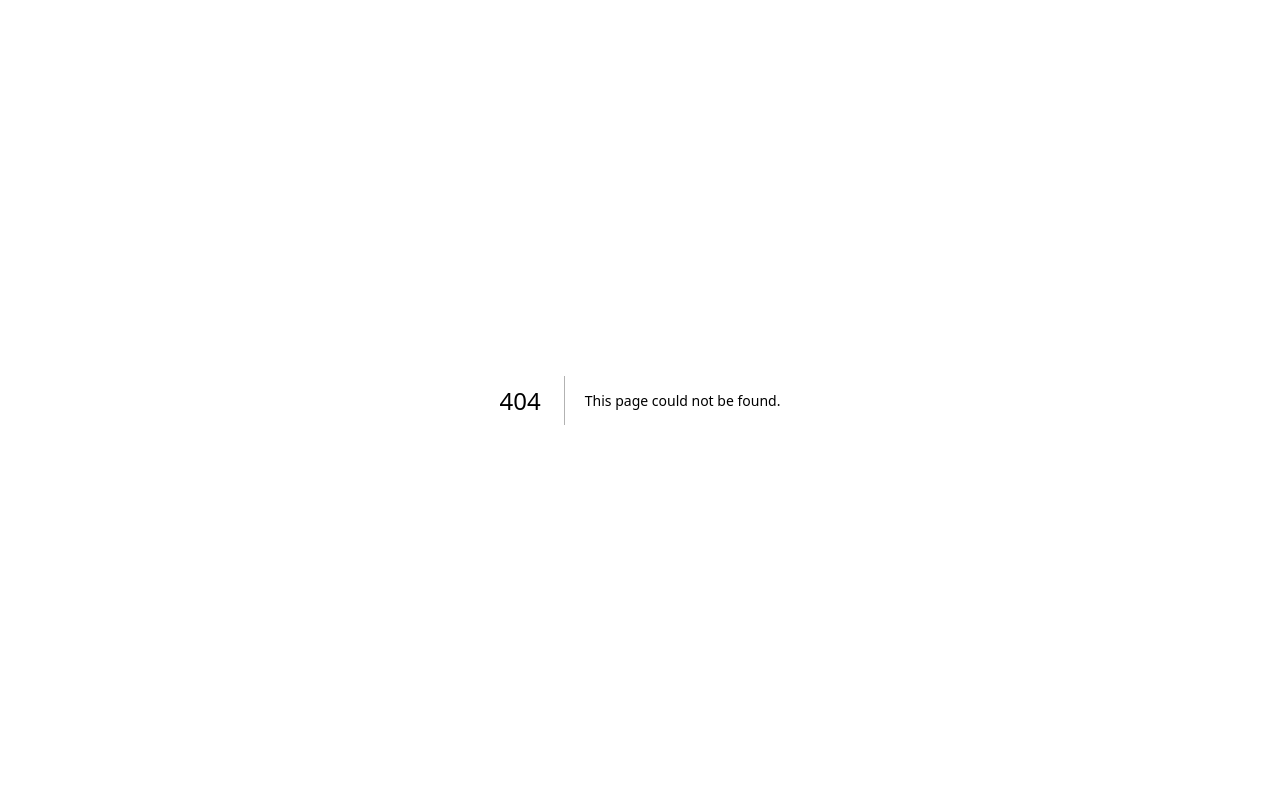
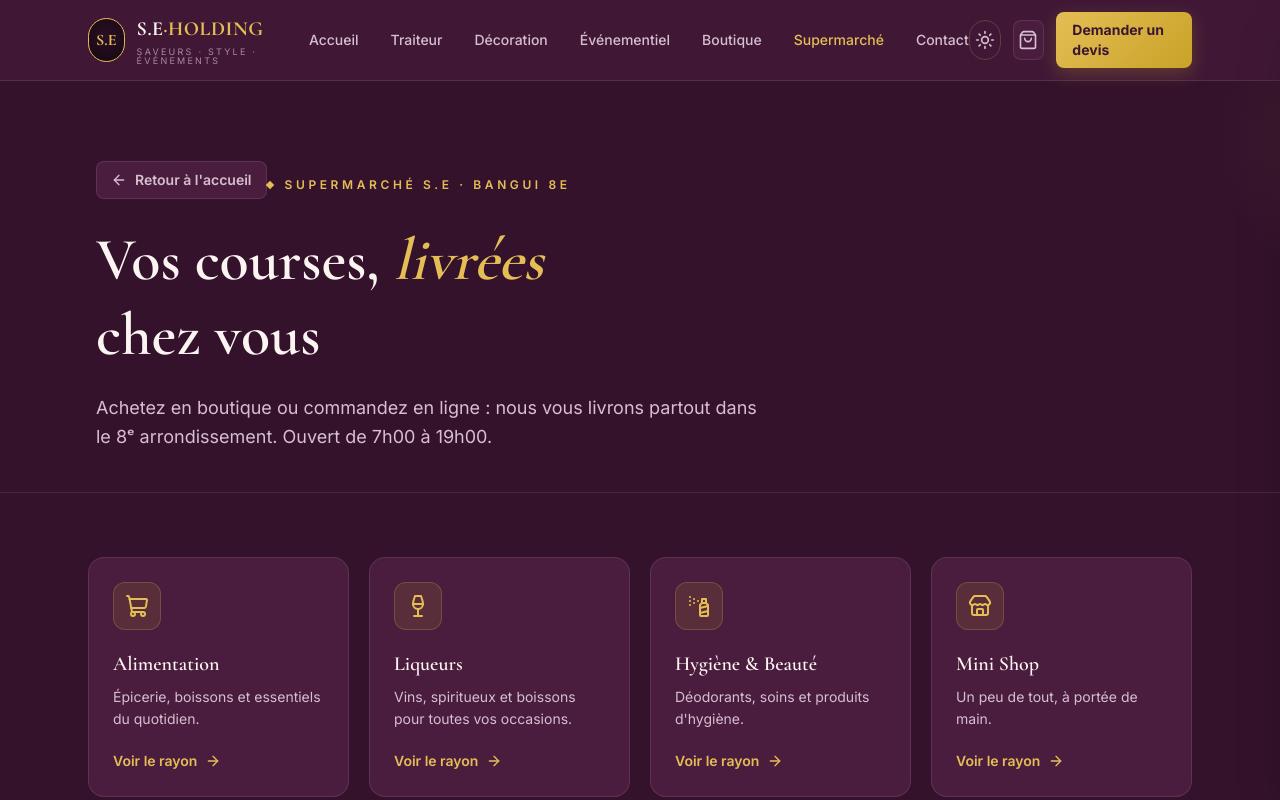
Before and after one commit to Sende45/S.E, a Next.js app: page /supermarche in a window 1280 px wide. Before the commit this address had no page. Shown: the top 800 px of the page. Built offline with nearby package versions, Linux system fonts and the light colour scheme.

Commit message:
ajout supermarché

```diff
--- /dev/null
+++ b/src/app/(site)/supermarche/[rayon]/page.tsx
@@ -0,0 +1,78 @@
+import { notFound } from "next/navigation";
+import ShopHeader from "@/components/ShopHeader";
+import ProductGrid, { Produit } from "@/components/ProductGrid";
+import { prisma } from "@/lib/prisma";
+import { RayonSupermarche } from "@prisma/client";
+
+// Correspondance slug d'URL → rayon en base + textes d'en-tête
+const RAYONS: Record<
+  string,
+  { rayon: RayonSupermarche; titre: string; intro: string; emoji: string }
+> = {
+  alimentation: {
+    rayon: "ALIMENTATION",
+    titre: "Alimentation",
+    intro: "Épicerie, boissons et essentiels du quotidien.",
+    emoji: "🛒",
+  },
+  liqueurs: {
+    rayon: "LIQUEURS",
+    titre: "Liqueurs",
+    intro: "Vins, spiritueux et boissons pour toutes vos occasions.",
+    emoji: "🍷",
+  },
+  hygiene: {
+    rayon: "HYGIENE",
+    titre: "Hygiène & Beauté",
+    intro: "Déodorants, soins et produits d'hygiène.",
+    emoji: "🧴",
+  },
+  "mini-shop": {
+    rayon: "MINISHOP",
+    titre: "Mini Shop",
+    intro: "Un peu de tout, à portée de main.",
+    emoji: "🏪",
+  },
+};
+
+export default async function RayonPage({
+  params,
+}: {
+  params: Promise<{ rayon: string }>;
+}) {
+  const { rayon: slug } = await params;
+  const config = RAYONS[slug];
+  if (!config) notFound();
+
+  const data = await prisma.produit.findMany({
+    where: {
+      univers: "SUPERMARCHE",
+      rayon: config.rayon,
+      actif: true,
+      disponible: true,
+    },
+    orderBy: { createdAt: "desc" },
+  });
+
+  const produits: Produit[] = data.map((p) => ({
+    id: p.id,
+    nom: p.nom,
+    cat: p.sousCategorie ?? config.titre,
+    prix: p.prix,
+    nouveaute: p.nouveaute,
+    image: p.photos[0],
+    emoji: config.emoji,
+    from: "#1c3d2f",
+    to: "#0f2119",
+  }));
+
+  return (
+    <>
+      <ShopHeader titre={config.titre} intro={config.intro} />
+
+      <section className="mx-auto max-w-6xl px-6 pb-16">
+        <ProductGrid produits={produits} filtres={[]} />
+      </section>
+    </>
+  );
+}
--- /dev/null
+++ b/src/app/(site)/supermarche/page.tsx
@@ -0,0 +1,91 @@
+import Link from "next/link";
+import { ShoppingCart, Wine, SprayCan, Store, ArrowRight } from "lucide-react";
+import BackButton from "@/components/BackButton";
+
+const rayons = [
+  {
+    href: "/supermarche/alimentation",
+    icon: ShoppingCart,
+    titre: "Alimentation",
+    desc: "Épicerie, boissons et essentiels du quotidien.",
+  },
+  {
+    href: "/supermarche/liqueurs",
+    icon: Wine,
+    titre: "Liqueurs",
+    desc: "Vins, spiritueux et boissons pour toutes vos occasions.",
+  },
+  {
+    href: "/supermarche/hygiene",
+    icon: SprayCan,
+    titre: "Hygiène & Beauté",
+    desc: "Déodorants, soins et produits d'hygiène.",
+  },
+  {
+    href: "/supermarche/mini-shop",
+    icon: Store,
+    titre: "Mini Shop",
+    desc: "Un peu de tout, à portée de main.",
+  },
+];
+
+export default function SupermarchePage() {
+  return (
+    <>
+      {/* HERO */}
+      <section className="relative overflow-hidden border-b border-[var(--border-soft)]">
+        <div className="pointer-events-none absolute right-[-20%] top-[-25%] h-80 w-80 rounded-full bg-[radial-gradient(circle,var(--gold),transparent_70%)] opacity-10" />
+
+        <div className="mx-auto max-w-6xl px-4 pt-16 pb-10 sm:px-6 lg:px-8 md:pt-20">
+          <BackButton fallbackHref="/" label="Retour à l'accueil" className="mb-6" />
+
+          <span className="mb-4 inline-flex items-center gap-3 text-xs font-semibold uppercase tracking-[0.3em] text-[var(--gold)]">
+            <span className="inline-block h-1.5 w-1.5 rotate-45 bg-[var(--gold)]" />
+            Supermarché S.E · Bangui 8e
+          </span>
+
+          <h1 className="max-w-[18ch] font-display text-4xl font-semibold leading-tight sm:text-5xl lg:text-6xl">
+            Vos courses, <em className="italic text-[var(--gold)]">livrées</em> chez vous
+          </h1>
+
+          <p className="mt-5 max-w-2xl text-base leading-relaxed text-[var(--muted)] sm:text-lg">
+            Achetez en boutique ou commandez en ligne : nous vous livrons partout
+            dans le 8ᵉ arrondissement. Ouvert de 7h00 à 19h00.
+          </p>
+        </div>
+      </section>
+
+      {/* RAYONS */}
+      <section className="mx-auto max-w-6xl px-4 py-14 sm:px-6 lg:py-16">
+        <div className="grid grid-cols-1 gap-5 sm:grid-cols-2 lg:grid-cols-4">
+          {rayons.map((r) => {
+            const Icon = r.icon;
+            return (
+              <Link
+                key={r.href}
+                href={r.href}
+                className="group relative overflow-hidden rounded-2xl border border-[var(--border-soft)] bg-[var(--surface)] p-6 transition-all duration-300 hover:-translate-y-1 hover:border-[var(--gold)]"
+              >
+                <span className="absolute inset-x-0 top-0 h-0.5 bg-[linear-gradient(90deg,transparent,var(--gold),transparent)] opacity-0 transition-opacity group-hover:opacity-100" />
+
+                <span className="mb-5 grid h-12 w-12 place-items-center rounded-xl border border-[var(--border)] bg-[rgba(201,162,39,0.12)] text-[var(--gold)]">
+                  <Icon className="h-6 w-6" />
+                </span>
+
+                <h3 className="font-display text-xl font-semibold">{r.titre}</h3>
+                <p className="mt-2 text-sm leading-relaxed text-[var(--muted)]">
+                  {r.desc}
+                </p>
+
+                <span className="mt-5 inline-flex items-center gap-2 text-sm font-semibold text-[var(--gold)]">
+                  Voir le rayon
+                  <ArrowRight className="h-4 w-4 transition-transform group-hover:translate-x-1" />
+                </span>
+              </Link>
+            );
+          })}
+        </div>
+      </section>
+    </>
+  );
+}
--- a/src/app/api/produits/[id]/route.ts
+++ b/src/app/api/produits/[id]/route.ts
@@ -30,7 +30,9 @@ export async function PUT(req: NextRequest, { params }: Params) {
         id,
       },
       data: {
-        categorie: body.categorie,
+        univers: body.univers === "SUPERMARCHE" ? "SUPERMARCHE" : "MODE",
+        categorie: body.univers === "SUPERMARCHE" ? null : body.categorie,
+        rayon: body.univers === "SUPERMARCHE" ? body.rayon : null,
         sousCategorie: body.sousCategorie,
         nom: body.nom,
         description: body.description,
--- a/src/app/api/produits/route.ts
+++ b/src/app/api/produits/route.ts
@@ -27,7 +27,9 @@ export async function POST(req: NextRequest) {
 
     const produit = await prisma.produit.create({
       data: {
-        categorie: body.categorie,
+        univers: body.univers === "SUPERMARCHE" ? "SUPERMARCHE" : "MODE",
+        categorie: body.univers === "SUPERMARCHE" ? null : body.categorie,
+        rayon: body.univers === "SUPERMARCHE" ? body.rayon : null,
         sousCategorie: body.sousCategorie,
         nom: body.nom,
         description: body.description,
--- a/src/app/dashboard/produits/page.tsx
+++ b/src/app/dashboard/produits/page.tsx
@@ -16,7 +16,9 @@ import {
 
 type Produit = {
   id: string;
-  categorie: "VETEMENTS" | "CHAUSSURES" | "ACCESSOIRES";
+  univers: "MODE" | "SUPERMARCHE";
+  categorie: "VETEMENTS" | "CHAUSSURES" | "ACCESSOIRES" | null;
+  rayon: "ALIMENTATION" | "LIQUEURS" | "HYGIENE" | "MINISHOP" | null;
   sousCategorie: string | null;
   nom: string;
   description: string | null;
@@ -34,6 +36,13 @@ const CATEGORIES = [
   { id: "ACCESSOIRES", label: "Accessoires" },
 ] as const;
 
+const RAYONS_SUPERMARCHE = [
+  { id: "ALIMENTATION", label: "Alimentation" },
+  { id: "LIQUEURS", label: "Liqueurs" },
+  { id: "HYGIENE", label: "Hygiène & Beauté" },
+  { id: "MINISHOP", label: "Mini Shop" },
+] as const;
+
 // Suggestions de sous-catégories par rayon (affichées dans un <datalist>)
 const SOUS_CATEGORIES: Record<string, string[]> = {
   VETEMENTS: ["Femme", "Homme", "Cérémonie"],
@@ -42,7 +51,9 @@ const SOUS_CATEGORIES: Record<string, string[]> = {
 };
 
 type FormState = {
+  univers: "MODE" | "SUPERMARCHE";
   categorie: "VETEMENTS" | "CHAUSSURES" | "ACCESSOIRES";
+  rayon: "ALIMENTATION" | "LIQUEURS" | "HYGIENE" | "MINISHOP";
   sousCategorie: string;
   nom: string;
   description: string;
@@ -53,7 +64,9 @@ type FormState = {
 };
 
 const FORM_VIDE: FormState = {
+  univers: "MODE",
   categorie: "VETEMENTS",
+  rayon: "ALIMENTATION",
   sousCategorie: "",
   nom: "",
   description: "",
@@ -138,7 +151,9 @@ export default function ProduitsPage() {
   const commencerEdition = (p: Produit) => {
     setEditId(p.id);
     setForm({
-      categorie: p.categorie,
+      univers: p.univers,
+      categorie: p.categorie ?? "VETEMENTS",
+      rayon: p.rayon ?? "ALIMENTATION",
       sousCategorie: p.sousCategorie ?? "",
       nom: p.nom,
       description: p.description ?? "",
@@ -162,7 +177,9 @@ export default function ProduitsPage() {
     setErreur("");
     try {
       const payload = {
+        univers: form.univers,
         categorie: form.categorie,
+        rayon: form.rayon,
         sousCategorie: form.sousCategorie.trim() || null,
         nom: form.nom.trim(),
         description: form.description.trim() || null,
@@ -216,8 +233,10 @@ export default function ProduitsPage() {
     if (!res.ok) await charger();
   };
 
-  const labelCat = (id: string) =>
-    CATEGORIES.find((c) => c.id === id)?.label ?? id;
+  const labelProduit = (p: Produit) =>
+    p.univers === "SUPERMARCHE"
+      ? RAYONS_SUPERMARCHE.find((r) => r.id === p.rayon)?.label ?? "Supermarché"
+      : CATEGORIES.find((c) => c.id === p.categorie)?.label ?? "Boutique";
 
   return (
     <>
@@ -317,11 +336,42 @@ export default function ProduitsPage() {
             </div>
           </div>
 
+          <div>
+            <label className="mb-2 block text-sm font-semibold text-[var(--muted)]">
+              Univers
+            </label>
+            <select
+              className="se-input"
+              value={form.univers}
+              onChange={(e) =>
+                maj("univers", e.target.value as FormState["univers"])
+              }
+            >
+              <option value="MODE">Boutique (Mode)</option>
+              <option value="SUPERMARCHE">Supermarché</option>
+            </select>
+          </div>
+
           <div className="grid gap-4 md:grid-cols-2">
             <div>
               <label className="mb-2 block text-sm font-semibold text-[var(--muted)]">
-                Rayon
+                {form.univers === "SUPERMARCHE" ? "Rayon" : "Catégorie"}
               </label>
+              {form.univers === "SUPERMARCHE" ? (
+                <select
+                  className="se-input"
+                  value={form.rayon}
+                  onChange={(e) =>
+                    maj("rayon", e.target.value as FormState["rayon"])
+                  }
+                >
+                  {RAYONS_SUPERMARCHE.map((r) => (
+                    <option key={r.id} value={r.id}>
+                      {r.label}
+                    </option>
+                  ))}
+                </select>
+              ) : (
                 <select
                   className="se-input"
                   value={form.categorie}
@@ -335,6 +385,7 @@ export default function ProduitsPage() {
                     </option>
                   ))}
                 </select>
+              )}
             </div>
             <div>
               <label className="mb-2 block text-sm font-semibold text-[var(--muted)]">
@@ -486,7 +537,7 @@ export default function ProduitsPage() {
 
               <div className="flex min-w-0 flex-1 flex-col">
                 <div className="text-[10px] font-bold uppercase tracking-widest text-[var(--gold)]">
-                  {labelCat(p.categorie)}
+                  {labelProduit(p)}
                   {p.sousCategorie ? ` · ${p.sousCategorie}` : ""}
                 </div>
                 <h3 className="truncate font-display text-lg font-semibold">
--- a/src/components/Header.tsx
+++ b/src/components/Header.tsx
@@ -13,6 +13,7 @@ const navItems = [
   { href: "/decoration", label: "Décoration" },
   { href: "/evenementiel", label: "Événementiel" },
   { href: "/boutique", label: "Boutique" },
+  { href: "/supermarche", label: "Supermarché" },
   { href: "/contact", label: "Contact" },
 ];
 
```
Also changed, not shown: 1 other file (tests, documents, lock files or other folders). Lines whose indentation alone changed are shown as unchanged.
